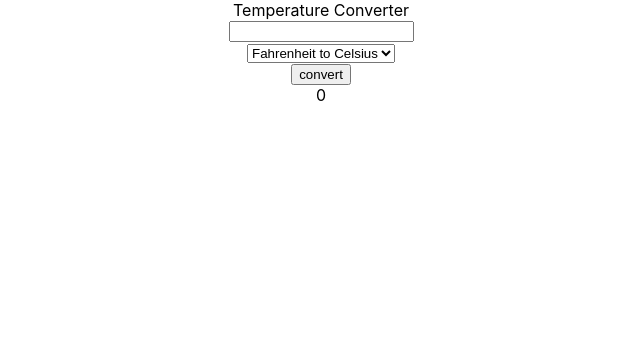
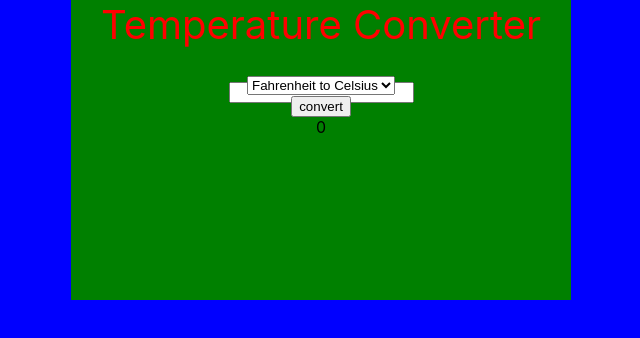
Before and after one commit to waqarkhan9/temperature-converter, a React (Create React App) app: page / in a window 1280 px wide. Shown: the top 338 px of the page, without its empty margins (319-959 px from the left). Built offline with nearby package versions, Linux system fonts and the light colour scheme.

Commit message:
css added

```diff
--- a/src/App.css
+++ b/src/App.css
@@ -1,38 +1,23 @@
-.App {
+body{
+  background-color: blue;
+
+}
+.App{
+  margin: auto;
+  height: 300px;
+  width: 500px;
+  background-color: green;
   text-align: center;
+  align-items: center;
 }
+.App .title{
+  color: red;
+  font-size: 40px;
+}
+.App .input{
+  height: 25px;
+  width: 500px;
+  font-size: 50px;
 
-.App-logo {
-  height: 40vmin;
-  pointer-events: none;
+
 }
-
-@media (prefers-reduced-motion: no-preference) {
-  .App-logo {
-    animation: App-logo-spin infinite 20s linear;
-  }
-}
-
-.App-header {
-  background-color: #282c34;
-  min-height: 100vh;
-  display: flex;
-  flex-direction: column;
-  align-items: center;
-  justify-content: center;
-  font-size: calc(10px + 2vmin);
-  color: white;
-}
-
-.App-link {
-  color: #61dafb;
-}
-
-@keyframes App-logo-spin {
-  from {
-    transform: rotate(0deg);
-  }
-  to {
-    transform: rotate(360deg);
-  }
-}
```
